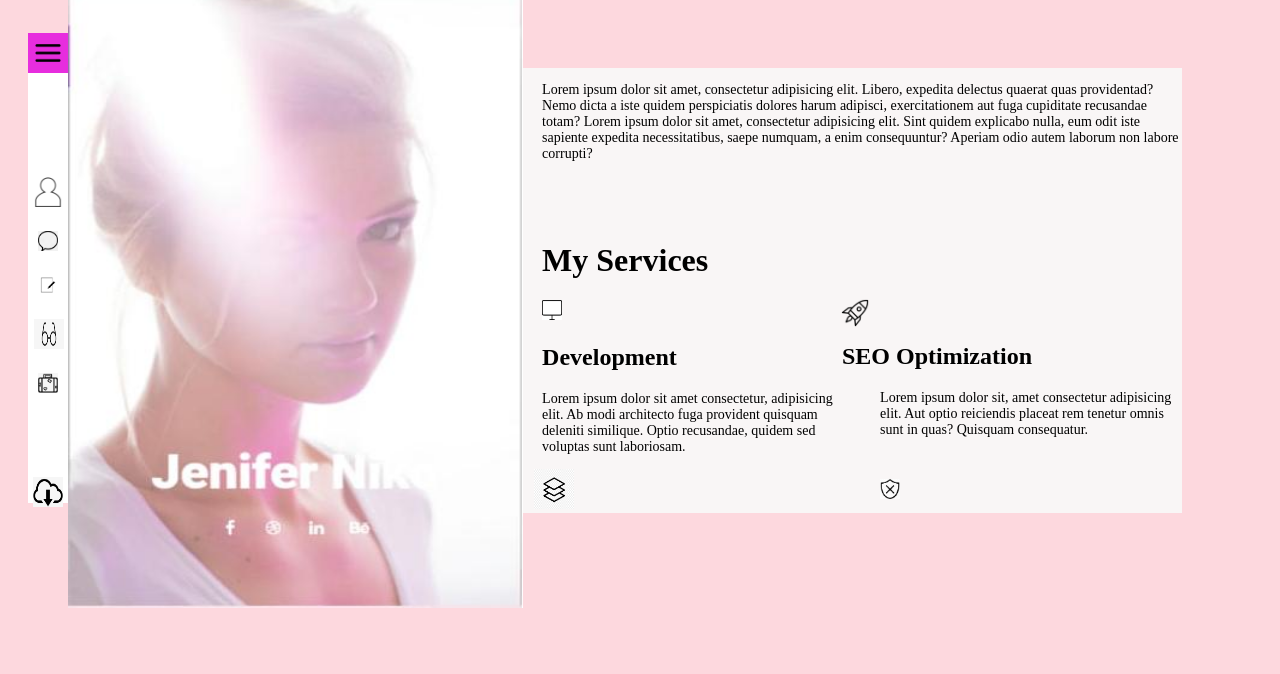
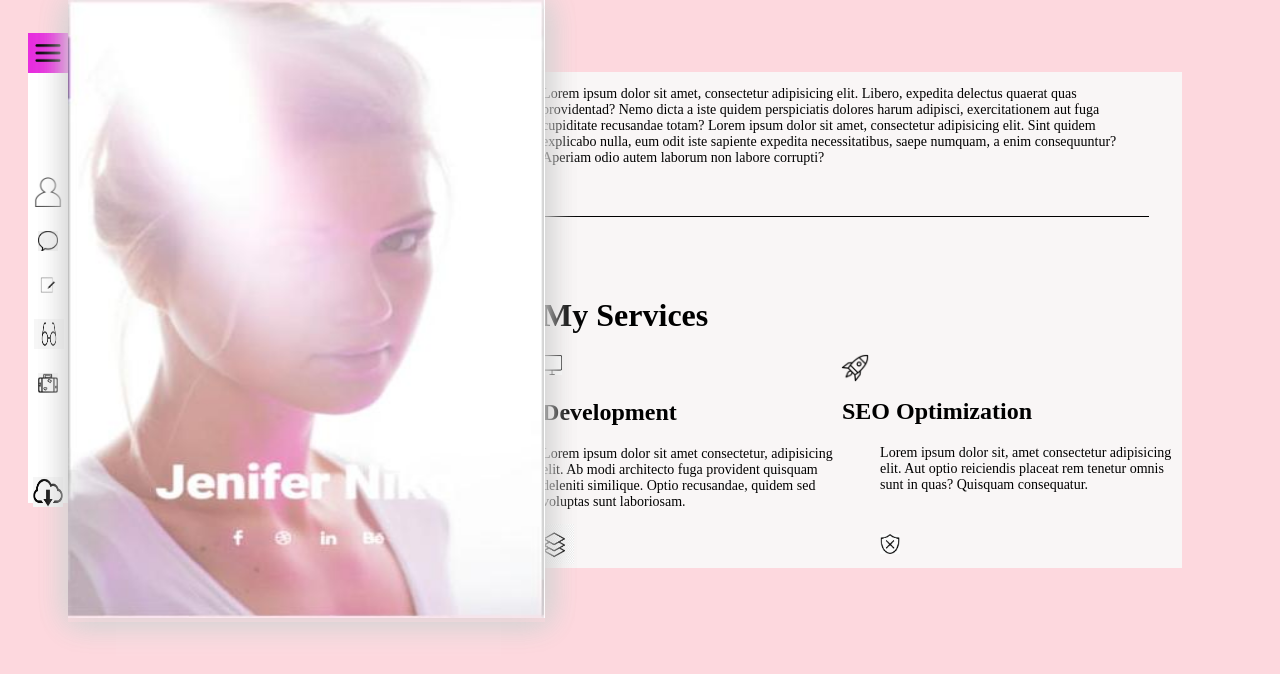
Before and after one commit to Mahraib27/testRepo, a plain HTML site: page index.html in a window 1280 px wide. Drawn offline with Linux system fonts and the light colour scheme.

Commit message:
shadow added

```diff
--- a/index.html
+++ b/index.html
@@ -24,11 +24,11 @@
         </div>
     </div>
     <div class="content">
-     <p style=" margin-left: 30px; font-size: 14px;">Lorem ipsum dolor sit amet, consectetur adipisicing elit. Libero, expedita delectus quaerat
+     <div style="width: 95%;"><p style=" margin-left: 30px; font-size: 14px; border-bottom: thin #000 solid; height: 130px;">Lorem ipsum dolor sit amet, consectetur adipisicing elit. Libero, expedita delectus quaerat
         quas providentad? Nemo dicta a iste quidem perspiciatis dolores harum adipisci, exercitationem aut fuga cupiditate
         recusandae totam? Lorem ipsum dolor sit amet, consectetur adipisicing elit. Sint quidem explicabo nulla, eum
         odit iste sapiente expedita necessitatibus, saepe numquam, a enim consequuntur? Aperiam odio autem laborum
-        non labore corrupti?</p>
+        non labore corrupti?</p></div>
 
     <h1 style="margin-top: 80px; margin-left: 30px;">My Services</h1>
     <div>
--- a/sys.css
+++ b/sys.css
@@ -61,11 +61,12 @@ body {
 
 }
 .pic {
-    width: 60%;
+    width: 477px;
     margin-left: px;
     /* height: 1000px; */
-    height: 620px;
-    margin-top: -10px;
+    height: 618px;
+    margin-top: -4px;
+    box-shadow: 1px 1px 30px lightgrey
 }
 .content {
     width: 53%;
```
